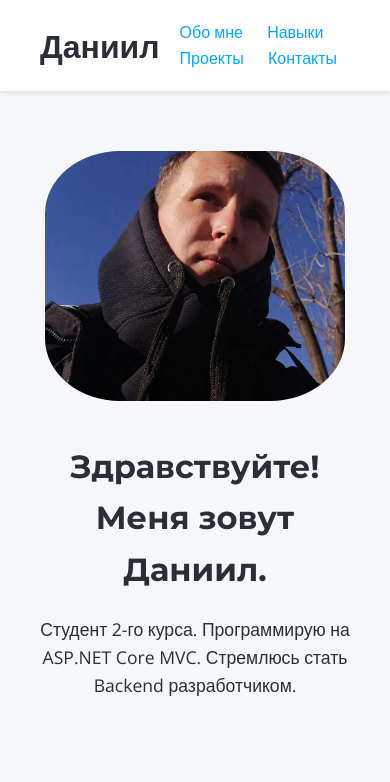
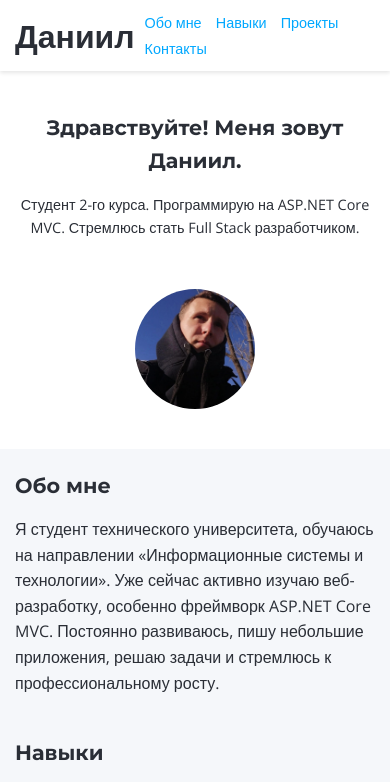
Before and after one commit to MrNikto1/FirstSite, a plain HTML site: page index.html in a window 390 px wide. Shown: the top 782 px of the page. Drawn offline with nearby package versions, Linux system fonts and the light colour scheme; a script that the page names is missing; a small style sheet from the web is missing.

Commit message:
Добавление изменений

```diff
--- a/index.html
+++ b/index.html
@@ -10,123 +10,13 @@
 
   <!-- AOS Animation CSS -->
   <link href="https://unpkg.com/aos @2.3.4/dist/aos.css" rel="stylesheet">
+  <link rel="stylesheet" href="style.css">
 
-  <style>
-    * {
-      margin: 0;
-      padding: 0;
-      box-sizing: border-box;
-    }
-
-    body {
-      font-family: 'Open Sans', sans-serif;
-      background-color: #F5F7FA;
-      color: #2A2E36;
-      line-height: 1.6;
-    }
-
-    a {
-      text-decoration: none;
-      color: #00A8FF;
-    }
-
-    header {
-      background: white;
-      padding: 20px 40px;
-      display: flex;
-      justify-content: space-between;
-      align-items: center;
-      box-shadow: 0 2px 4px rgba(0,0,0,0.1);
-    }
-
-    nav a {
-      margin-left: 20px;
-      font-weight: 500;
-    }
-
-    .hero {
-      display: flex;
-      align-items: center;
-      flex-wrap: wrap;
-      padding: 60px 40px;
-      gap: 40px;
-    }
-
-    .hero h2 {
-      font-family: 'Montserrat', sans-serif;
-      font-size: 2rem;
-      margin-bottom: 20px;
-    }
-
-    .hero p {
-      font-size: 1.1rem;
-    }
-
-    .hero img {
-      max-width: 100%;
-      width: 400px;
-    }
-
-    .section {
-      padding: 40px 40px;
-      max-width: 900px;
-      margin: auto;
-    }
-    .section h2 {
-      font-family: 'Montserrat', sans-serif;
-      font-size: 1.8rem;
-      margin-bottom: 20px;
-    }
-
-    ul {
-      list-style: none;
-      padding-left: 0;
-    }
-
-    ul li {
-      margin-bottom: 10px;
-    }
-
-    ul li::before {
-      content: "✅";
-      margin-right: 10px;
-    }
-
-    .projects .card {
-      background: white;
-      padding: 20px;
-      margin-bottom: 20px;
-      border-radius: 8px;
-      box-shadow: 0 2px 4px rgba(0,0,0,0.05);
-    }
-
-    footer {
-      text-align: center;
-      padding: 40px;
-      background: #2A2E36;
-      color: white;
-    }
-
-    @media (max-width: 768px) {
-      .hero {
-        flex-direction: column;
-        text-align: center;
-      }
-
-      .hero img {
-        width: 100%;
-        max-width: 300px;
-      }
-    }
-    img {
-        width: 250px; /* Ширина круга */
-        height: 250px; /* Высота круга */
-        border-radius: 25%; /* Скругление углов */
-        object-fit: cover; /* Для правильного отображения, если картинка не квадратная */
-    }
+  <style >
   </style>
 </head>
 <body>
+
   <header>
     <h1>Даниил</h1>
     <nav>
@@ -138,12 +28,14 @@
   </header>
 
   <section class="hero" data-aos="fade-down">
-    <img src="./src/Photo.jpg" alt="Программист" />
     <div>
       <h2>Здравствуйте! Меня зовут Даниил.</h2>
-      <p>Студент 2-го курса. Программирую на ASP.NET Core MVC. Стремлюсь стать Backend разработчиком.</p>
+      <p>Студент 2-го курса. Программирую на ASP.NET Core MVC. Стремлюсь стать Full Stack разработчиком.</p>
     </div>
-</section>
+    <div class="rounded-image">
+      <img src="./src/Photo.jpg" alt="Даниил">
+    </div>
+  </section>
 
   <section id="about" class="section" data-aos="fade-up">
     <h2>Обо мне</h2>
@@ -185,8 +77,8 @@
     <h2>Контакты</h2>
     <p>Email: <a href="mailto:zotckin.dany@yandex.ru">zotckin.dany@yandex.ru</a></p>
     <p>GitHub: <a href="https://github.com/MrNikto1 " target="_blank">github.com/MrNikto1</a></p>
-    <p>Telegram: <a href="https://t.me/Kamikoto_sama " target="_blank">@username</a></p>
-    <p>Город: Москва</p>
+    <p>Telegram: <a href="https://t.me/Kamikoto_sama " target="_blank">@Kamikoto_sama</a></p>
+    <p>Город: Иркутск</p>
   </section>
 
   <footer>
@@ -201,5 +93,6 @@
       once: true
     });
   </script>
+
 </body>
 </html>
--- /dev/null
+++ b/style.css
@@ -0,0 +1,198 @@
+* {
+    margin: 0;
+    padding: 0;
+    box-sizing: border-box;
+  }
+
+  body {
+    font-family: 'Open Sans', sans-serif;
+    background-color: #F5F7FA;
+    color: #2A2E36;
+    line-height: 1.6;
+  }
+
+  a {
+    text-decoration: none;
+    color: #00A8FF;
+  }
+
+  header {
+    background: white;
+    padding: 15px 20px;
+    display: flex;
+    justify-content: space-between;
+    align-items: center;
+    box-shadow: 0 2px 4px rgba(0,0,0,0.1);
+    position: sticky;
+    top: 0;
+    z-index: 999;
+  }
+
+  nav a {
+    margin-left: 15px;
+    font-weight: 500;
+    font-size: 0.95rem;
+  }
+
+  .hero {
+    display: flex;
+    align-items: center;
+    flex-wrap: wrap;
+    padding: 40px 20px;
+    gap: 30px;
+    background: #ffffff;
+    text-align: left;
+  }
+
+  .hero h2 {
+    font-family: 'Montserrat', sans-serif;
+    font-size: 1.8rem;
+    margin-bottom: 15px;
+  }
+
+  .hero p {
+    font-size: 1rem;
+  }
+
+  .rounded-image {
+    width: 160px;
+    height: 160px;
+    object-fit: cover;
+    border-radius: 50%;
+    position: relative;
+    overflow: hidden;
+    display: block;
+  }
+
+  .rounded-image::before {
+    content: '';
+    position: absolute;
+    top: 0; left: 0;
+    width: 100%;
+    height: 100%;
+    background: linear-gradient(45deg, #00A8FF, #ff6ec4, #7873f5);
+    opacity: 0;
+    transition: opacity 0.4s ease-in-out;
+    z-index: 1;
+  }
+
+  .rounded-image img {
+    position: relative;
+    z-index: 2;
+    width: 100%;
+    height: 100%;
+    object-fit: cover;
+    display: block;
+    transition: transform 0.4s ease;
+  }
+
+  .rounded-image:hover::before {
+    opacity: 0.6;
+  }
+
+  .rounded-image:hover img {
+    transform: scale(1.1);
+  }
+
+  .section {
+    padding: 30px 20px;
+    max-width: 900px;
+    margin: auto;
+  }
+
+  .section h2 {
+    font-family: 'Montserrat', sans-serif;
+    font-size: 1.5rem;
+    margin-bottom: 15px;
+  }
+
+  ul {
+    list-style: none;
+    padding-left: 0;
+  }
+
+  ul li {
+    margin-bottom: 8px;
+    font-size: 1rem;
+  }
+
+  ul li::before {
+    content: "✅";
+    margin-right: 10px;
+  }
+
+  .projects .card {
+    background: white;
+    padding: 15px;
+    margin-bottom: 15px;
+    border-radius: 8px;
+    box-shadow: 0 2px 4px rgba(0,0,0,0.05);
+  }
+
+  footer {
+    text-align: center;
+    padding: 30px 20px;
+    background: #2A2E36;
+    color: white;
+    font-size: 0.9rem;
+  }
+
+  html {
+    scroll-behavior: smooth;
+  }
+
+  /* === Мобильные стили === */
+  @media (max-width: 768px) {
+    .hero {
+      flex-direction: column;
+      text-align: center;
+    }
+
+    .hero h2 {
+      font-size: 1.5rem;
+    }
+
+    .hero p {
+      font-size: 0.95rem;
+    }
+
+    .rounded-image {
+      margin-top: 20px;
+    }
+
+    .section h2 {
+      font-size: 1.3rem;
+    }
+
+    ul li {
+      font-size: 0.95rem;
+    }
+
+    nav a {
+      margin-left: 10px;
+      font-size: 0.9rem;
+    }
+
+    header {
+      padding: 10px 15px;
+    }
+  }
+
+  @media (max-width: 480px) {
+    .hero h2 {
+      font-size: 1.3rem;
+    }
+
+    .hero p {
+      font-size: 0.9rem;
+    }
+
+    .rounded-image {
+      width: 120px;
+      height: 120px;
+    }
+
+    .section {
+      padding: 20px 15px;
+    }
+  }
```
